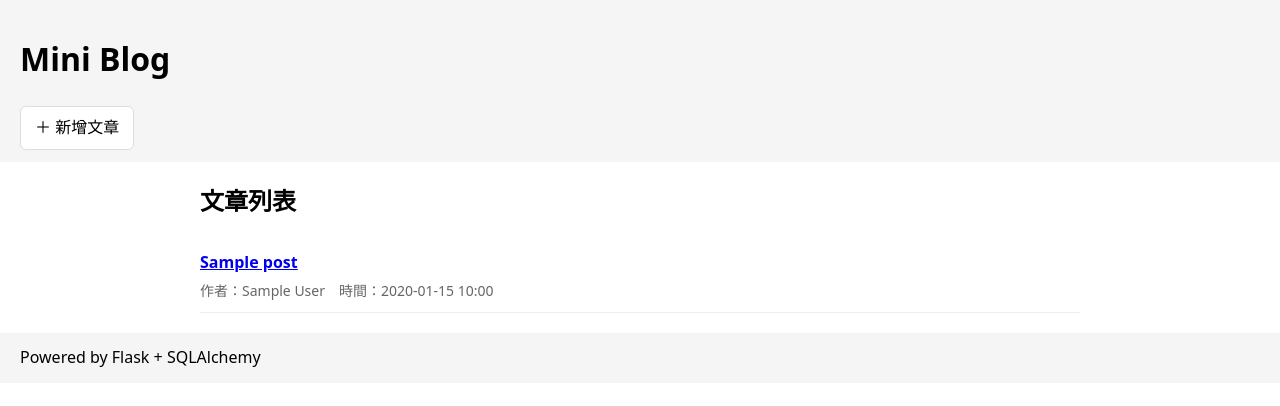
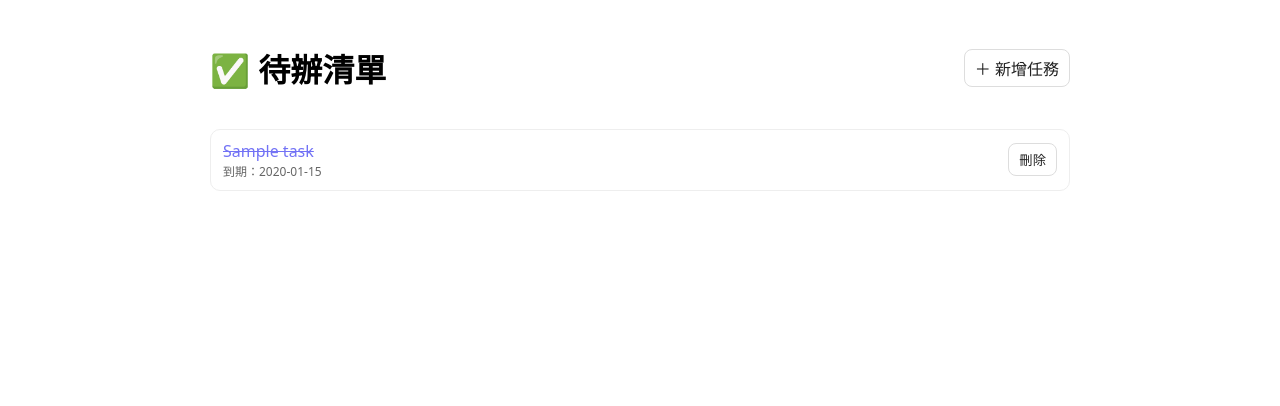
Before and after one commit to DixonH05/mywebapp, a Flask app: page / in a window 1280 px wide. Shown: the top 406 px of the page. Run offline with Flask 3, Linux system fonts and the light colour scheme; tables that the repository leaves empty hold one stand-in row (values such as "Sample post").

Commit message:
Initial commit for Todo app

```diff
--- a/app.py
+++ b/app.py
@@ -1,134 +1,124 @@
 from flask import Flask, render_template, request, redirect, url_for, jsonify, abort
 from flask_sqlalchemy import SQLAlchemy
-from datetime import datetime
+from datetime import datetime, date
 import os
 
 app = Flask(__name__)
 
-# SQLite DB file path
+# 改用新的資料庫檔名，避免和原本 blog 混在一起
 BASE_DIR = os.path.abspath(os.path.dirname(__file__))
-db_path = os.path.join(BASE_DIR, "blog.db")
+db_path = os.path.join(BASE_DIR, "todo.db")
 app.config["SQLALCHEMY_DATABASE_URI"] = "sqlite:///" + db_path
 app.config["SQLALCHEMY_TRACK_MODIFICATIONS"] = False
 
 db = SQLAlchemy(app)
 
-class Post(db.Model):
+# ---- 資料模型：Task（任務） ----
+class Task(db.Model):
     id = db.Column(db.Integer, primary_key=True)
-    title = db.Column(db.String(120), nullable=False)
-    author = db.Column(db.String(80), nullable=False)
-    content = db.Column(db.Text, nullable=False)
-    created_at = db.Column(db.DateTime, default=datetime.utcnow)
+    title = db.Column(db.String(120), nullable=False)       # 任務名稱
+    notes = db.Column(db.Text, nullable=True)               # 備註
+    due_date = db.Column(db.Date, nullable=True)            # 到期日
+    done = db.Column(db.Boolean, default=False, nullable=False)  # 是否完成
+    created_at = db.Column(db.DateTime, default=datetime.utcnow, nullable=False)
 
     def to_dict(self):
         return {
             "id": self.id,
             "title": self.title,
-            "author": self.author,
-            "content": self.content,
-            "created_at": self.created_at.isoformat()
+            "notes": self.notes or "",
+            "due_date": self.due_date.isoformat() if self.due_date else None,
+            "done": self.done,
+            "created_at": self.created_at.isoformat(),
         }
 
-# Initialize database if not exists
+# 第一次啟動自動建表
 with app.app_context():
     db.create_all()
 
-# ---------- HTML PAGES ----------
-
+# ------------- HTML Pages -------------
 @app.route("/")
 def index():
-    posts = Post.query.order_by(Post.created_at.desc()).all()
-    return render_template("index.html", posts=posts)
+    # 預設顯示未完成在前、再按到期日排序
+    tasks = Task.query.order_by(Task.done.asc(), Task.due_date.is_(None), Task.due_date.asc()).all()
+    return render_template("index.html", tasks=tasks)
 
-@app.route("/posts/new")
-def new_post():
+@app.route("/tasks/new")
+def new_task():
     return render_template("new.html")
 
-@app.route("/posts", methods=["POST"])
-def create_post():
+@app.route("/tasks", methods=["POST"])
+def create_task():
     title = request.form.get("title", "").strip()
-    author = request.form.get("author", "").strip()
-    content = request.form.get("content", "").strip()
-    if not title or not author or not content:
-        return render_template("new.html", error="All fields are required.", title=title, author=author, content=content), 400
-    post = Post(title=title, author=author, content=content)
-    db.session.add(post)
+    notes = request.form.get("notes", "").strip()
+    due = request.form.get("due_date", "").strip()
+    if not title:
+        return render_template("new.html", error="請輸入任務名稱", title=title, notes=notes, due_date=due), 400
+
+    due_date = None
+    if due:
+        try:
+            due_date = date.fromisoformat(due)
+        except ValueError:
+            return render_template("new.html", error="到期日格式錯誤（yyyy-mm-dd）", title=title, notes=notes, due_date=due), 400
+
+    task = Task(title=title, notes=notes or None, due_date=due_date, done=False)
+    db.session.add(task)
     db.session.commit()
-    return redirect(url_for("show_post", post_id=post.id))
+    return redirect(url_for("show_task", task_id=task.id))
 
-@app.route("/posts/<int:post_id>")
-def show_post(post_id):
-    post = Post.query.get_or_404(post_id)
-    return render_template("post.html", post=post)
+@app.route("/tasks/<int:task_id>")
+def show_task(task_id):
+    task = Task.query.get_or_404(task_id)
+    return render_template("post.html", task=task)   # 檔名仍用 post.html，但內容是任務
 
-@app.route("/posts/<int:post_id>/edit")
-def edit_post(post_id):
-    post = Post.query.get_or_404(post_id)
-    return render_template("edit.html", post=post)
+@app.route("/tasks/<int:task_id>/edit")
+def edit_task(task_id):
+    task = Task.query.get_or_404(task_id)
+    return render_template("edit.html", task=task)
 
-@app.route("/posts/<int:post_id>", methods=["POST"])
-def update_post(post_id):
-    post = Post.query.get_or_404(post_id)
+@app.route("/tasks/<int:task_id>", methods=["POST"])
+def update_task(task_id):
+    task = Task.query.get_or_404(task_id)
     title = request.form.get("title", "").strip()
-    author = request.form.get("author", "").strip()
-    content = request.form.get("content", "").strip()
-    if not title or not author or not content:
-        return render_template("edit.html", post=post, error="All fields are required.")
-    post.title = title
-    post.author = author
-    post.content = content
+    notes = request.form.get("notes", "").strip()
+    due = request.form.get("due_date", "").strip()
+    done = request.form.get("done") == "on"
+
+    if not title:
+        return render_template("edit.html", task=task, error="請輸入任務名稱"), 400
+
+    task.title = title
+    task.notes = notes or None
+    if due:
+        try:
+            task.due_date = date.fromisoformat(due)
+        except ValueError:
+            return render_template("edit.html", task=task, error="到期日格式錯誤（yyyy-mm-dd）"), 400
+    else:
+        task.due_date = None
+    task.done = done
+
     db.session.commit()
-    return redirect(url_for("show_post", post_id=post.id))
+    return redirect(url_for("show_task", task_id=task.id))
 
-@app.route("/posts/<int:post_id>/delete", methods=["POST"])
-def delete_post(post_id):
-    post = Post.query.get_or_404(post_id)
-    db.session.delete(post)
+@app.route("/tasks/<int:task_id>/delete", methods=["POST"])
+def delete_task(task_id):
+    task = Task.query.get_or_404(task_id)
+    db.session.delete(task)
     db.session.commit()
     return redirect(url_for("index"))
 
-# ---------- RESTful API ----------
+# ------------- 簡單 REST API（可留作加分） -------------
+@app.route("/api/tasks")
+def api_list_tasks():
+    tasks = Task.query.order_by(Task.created_at.desc()).all()
+    return jsonify([t.to_dict() for t in tasks])
 
-@app.route("/api/posts", methods=["GET"])
-def api_list_posts():
-    posts = Post.query.order_by(Post.created_at.desc()).all()
-    return jsonify([p.to_dict() for p in posts])
-
-@app.route("/api/posts/<int:post_id>", methods=["GET"])
-def api_get_post(post_id):
-    post = Post.query.get_or_404(post_id)
-    return jsonify(post.to_dict())
-
-@app.route("/api/posts", methods=["POST"])
-def api_create_post():
-    data = request.get_json(silent=True) or {}
-    title = (data.get("title") or "").strip()
-    author = (data.get("author") or "").strip()
-    content = (data.get("content") or "").strip()
-    if not title or not author or not content:
-        return jsonify({"error": "title, author, content are required"}), 400
-    post = Post(title=title, author=author, content=content)
-    db.session.add(post)
-    db.session.commit()
-    return jsonify(post.to_dict()), 201
-
-@app.route("/api/posts/<int:post_id>", methods=["PUT"])
-def api_update_post(post_id):
-    post = Post.query.get_or_404(post_id)
-    data = request.get_json(silent=True) or {}
-    if "title" in data: post.title = data["title"]
-    if "author" in data: post.author = data["author"]
-    if "content" in data: post.content = data["content"]
-    db.session.commit()
-    return jsonify(post.to_dict())
-
-@app.route("/api/posts/<int:post_id>", methods=["DELETE"])
-def api_delete_post(post_id):
-    post = Post.query.get_or_404(post_id)
-    db.session.delete(post)
-    db.session.commit()
-    return "", 204
+@app.route("/api/tasks/<int:task_id>")
+def api_get_task(task_id):
+    task = Task.query.get_or_404(task_id)
+    return jsonify(task.to_dict())
 
 if __name__ == "__main__":
-    # For local run
     app.run(debug=True)
--- a/templates/index.html
+++ b/templates/index.html
@@ -1,46 +1,37 @@
 <!doctype html>
-<html>
-  <head>
 <meta charset="utf-8">
-    <meta name="viewport" content="width=device-width, initial-scale=1">
-    <title>文章列表</title>
+<title>待辦清單</title>
 <style>
-      body{font-family:system-ui,-apple-system,"Segoe UI",Roboto,"Noto Sans","Helvetica Neue",Arial,sans-serif;margin:0;padding:0;line-height:1.6;}
-      header,footer{background:#f5f5f5;padding:12px 20px;}
-      main{max-width:880px;margin:20px auto;padding:0 16px;}
-      a.btn,button{padding:8px 14px;border:1px solid #ddd;border-radius:6px;text-decoration:none;color:inherit;background:#fff;display:inline-block;}
-      ul.list{list-style:none;padding:0;margin:12px 0 0;}
-      ul.list li{padding:10px 0;border-bottom:1px solid #eee;}
-      .meta{color:#666;font-size:14px;margin-top:4px;}
-      .actions{margin-top:8px;}
+  body{font-family:system-ui,Segoe UI,Roboto,Arial,sans-serif;max-width:860px;margin:24px auto;padding:0 16px;}
+  header{display:flex;justify-content:space-between;align-items:center;}
+  a.btn, button{padding:6px 10px;border:1px solid #ddd;border-radius:8px;background:#fff;text-decoration:none;color:#222;cursor:pointer;}
+  ul{list-style:none;padding:0}
+  li{display:flex;justify-content:space-between;align-items:center;border:1px solid #eee;border-radius:10px;padding:10px 12px;margin:8px 0}
+  .done{opacity:.55;text-decoration:line-through}
+  .duedate{font-size:12px;color:#666}
 </style>
-  </head>
-  <body>
+
 <header>
-      <h1>Mini Blog</h1>
-      <div class="actions">
-        <a class="btn" href="{{ url_for('new_post') }}">＋ 新增文章</a>
-      </div>
+  <h1>✅ 待辦清單</h1>
+  <a class="btn" href="{{ url_for('new_task') }}">＋ 新增任務</a>
 </header>
 
-    <main>
-      <h2>文章列表</h2>
-      {% if not posts %}
-        <p>目前沒有文章，點右上「新增文章」開始吧！</p>
-      {% else %}
-        <ul class="list">
-          {% for p in posts %}
+{% if tasks %}
+<ul>
+  {% for t in tasks %}
   <li>
-              <a href="{{ url_for('show_post', post_id=p.id) }}"><strong>{{ p.title }}</strong></a>
-              <div class="meta">
-                作者：{{ p.author }}{% if p.created_at %}　時間：{{ p.created_at.strftime("%Y-%m-%d %H:%M") }}{% endif %}
+    <div>
+      <a href="{{ url_for('show_task', task_id=t.id) }}" class="{{ 'done' if t.done else '' }}">
+        {{ t.title }}
+      </a>
+      {% if t.due_date %}<div class="duedate">到期：{{ t.due_date }}</div>{% endif %}
     </div>
+    <form method="post" action="{{ url_for('delete_task', task_id=t.id) }}" onsubmit="return confirm('確定刪除？')">
+      <button type="submit">刪除</button>
+    </form>
   </li>
   {% endfor %}
 </ul>
+{% else %}
+<p>目前沒有任務，先<a href="{{ url_for('new_task') }}">新增一個</a>吧！</p>
 {% endif %}
-    </main>
-
-    <footer>Powered by Flask + SQLAlchemy</footer>
-  </body>
-</html>
```
Also changed, not shown: templates/edit.html (+23 -35 lines), templates/new.html (+22 -7 lines), templates/post.html (+21 -40 lines), 1 other file. Lines whose indentation alone changed are shown as unchanged.
